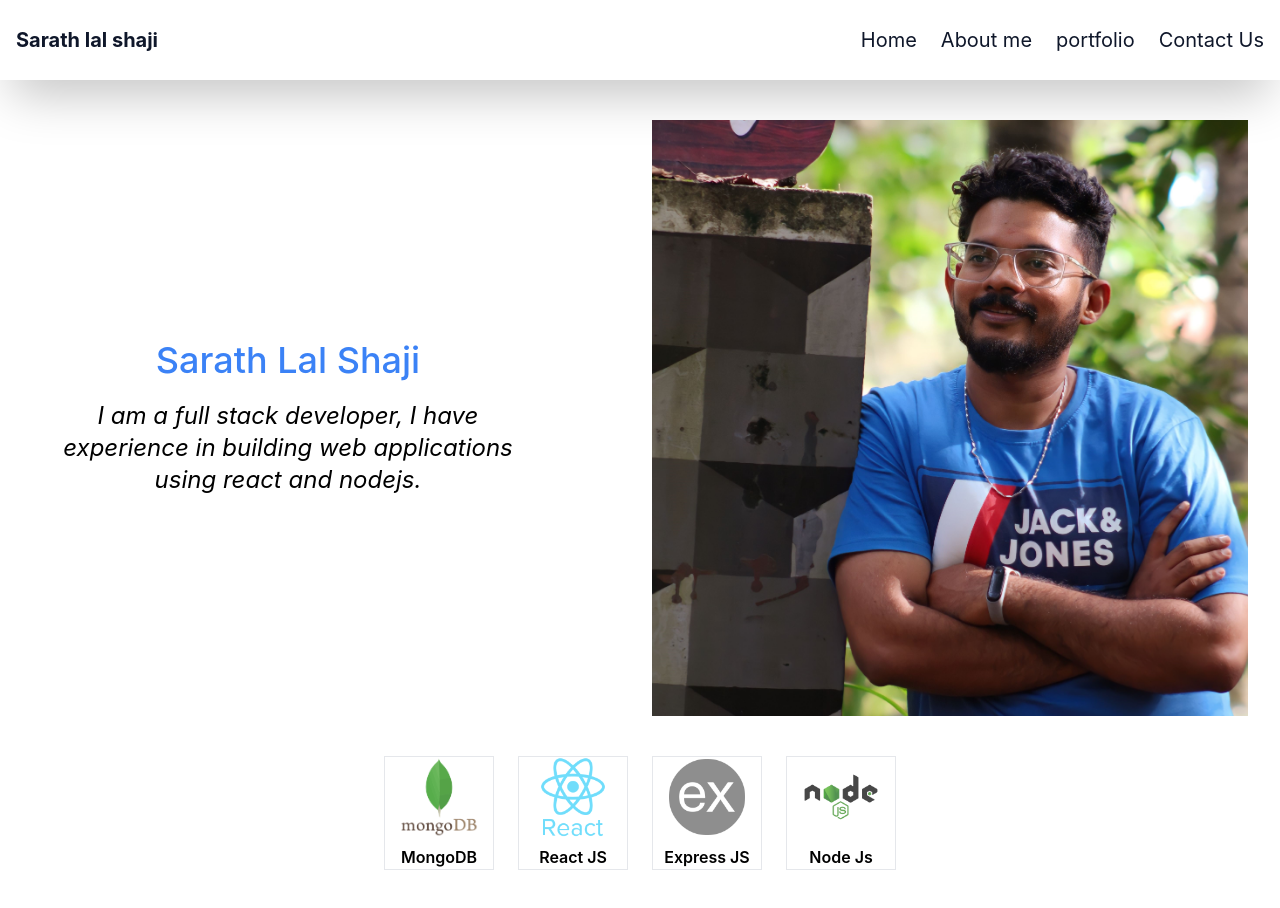
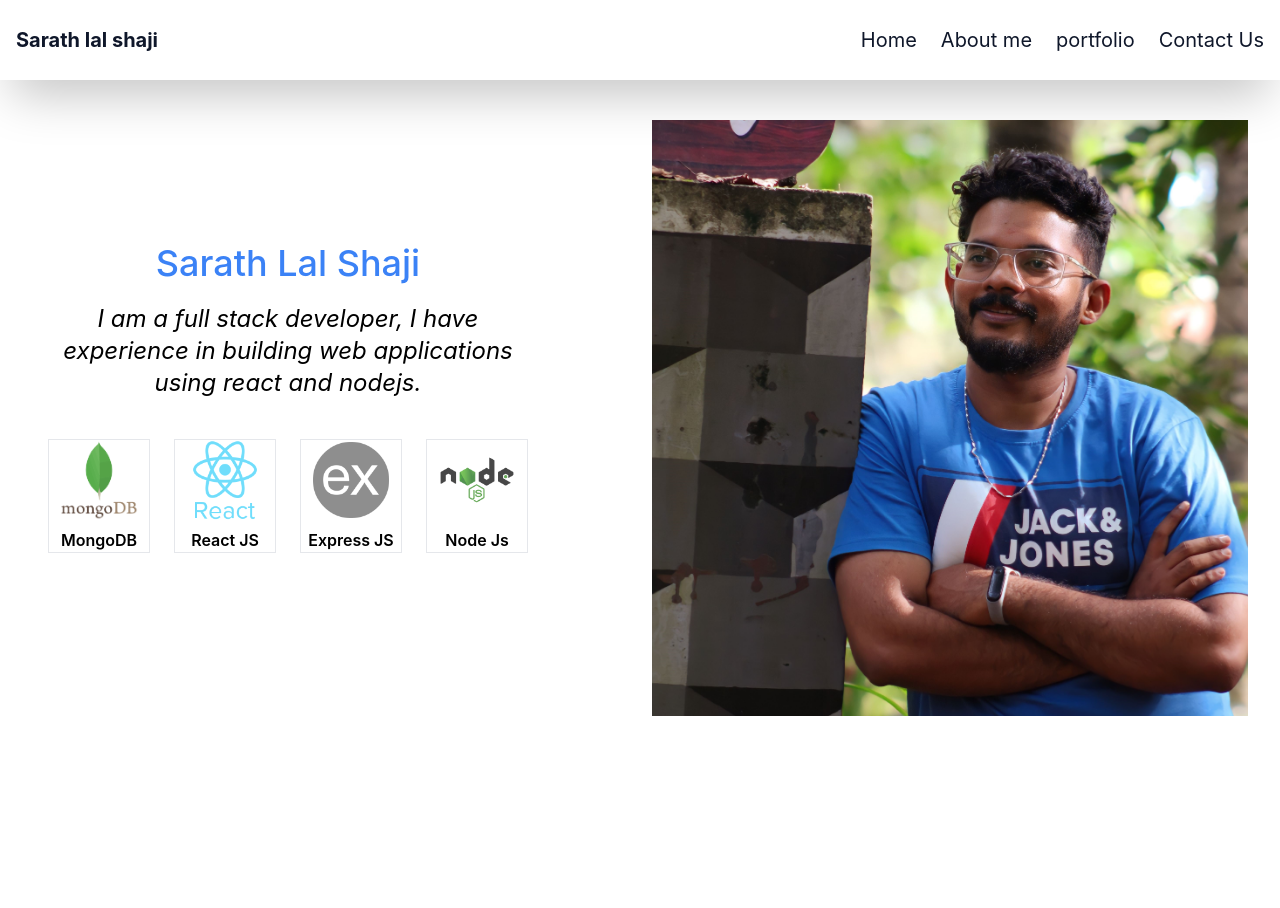
Before and after one commit to polisarath/portfolio-react, a React (Create React App) app: page / in a window 1280 px wide. Shown: the top 908 px of the page. After the commit the page ends 800 px from the top, so only its background shows below. Built offline with nearby package versions, Linux system fonts and the light colour scheme.

Commit message:
first commit

```diff
--- a/src/App.js
+++ b/src/App.js
@@ -33,9 +33,9 @@ function App() {
       <div className='md:row-start-1 flex flex-col items-center max-w-lg'>
       <span className='text-2xl lg:text-3xl xl:text-4xl text-blue-500 font-medium mb-5'>Sarath Lal Shaji</span>
       <h1 className='text-xl lg:text-2xl xl:text-2xl text-center text-mono italic '>I am a full stack developer, I have experience in building web applications using react and nodejs.</h1>
-     </div>
-      </section>
-      <section className='px-4 py-10 flex flex-row justify-center '>
+
+
+      <section className='px-4 py-10 flex flex-row justify-start '>
         <ul className='grid grid-cols-2 gap-6 md:grid-cols-4 w-full max-w-lg  '>
           <li  className='flex flex-col justify-center items-center border border-black-800 aspect-square'>
             <img className='w-20 opacity-90' src="/img/mongo.png" alt='mongo'/>
@@ -59,6 +59,8 @@ function App() {
         </ul>
       </section>
 
+      </div>
+      </section>
     </main>
     </>
   );
```
